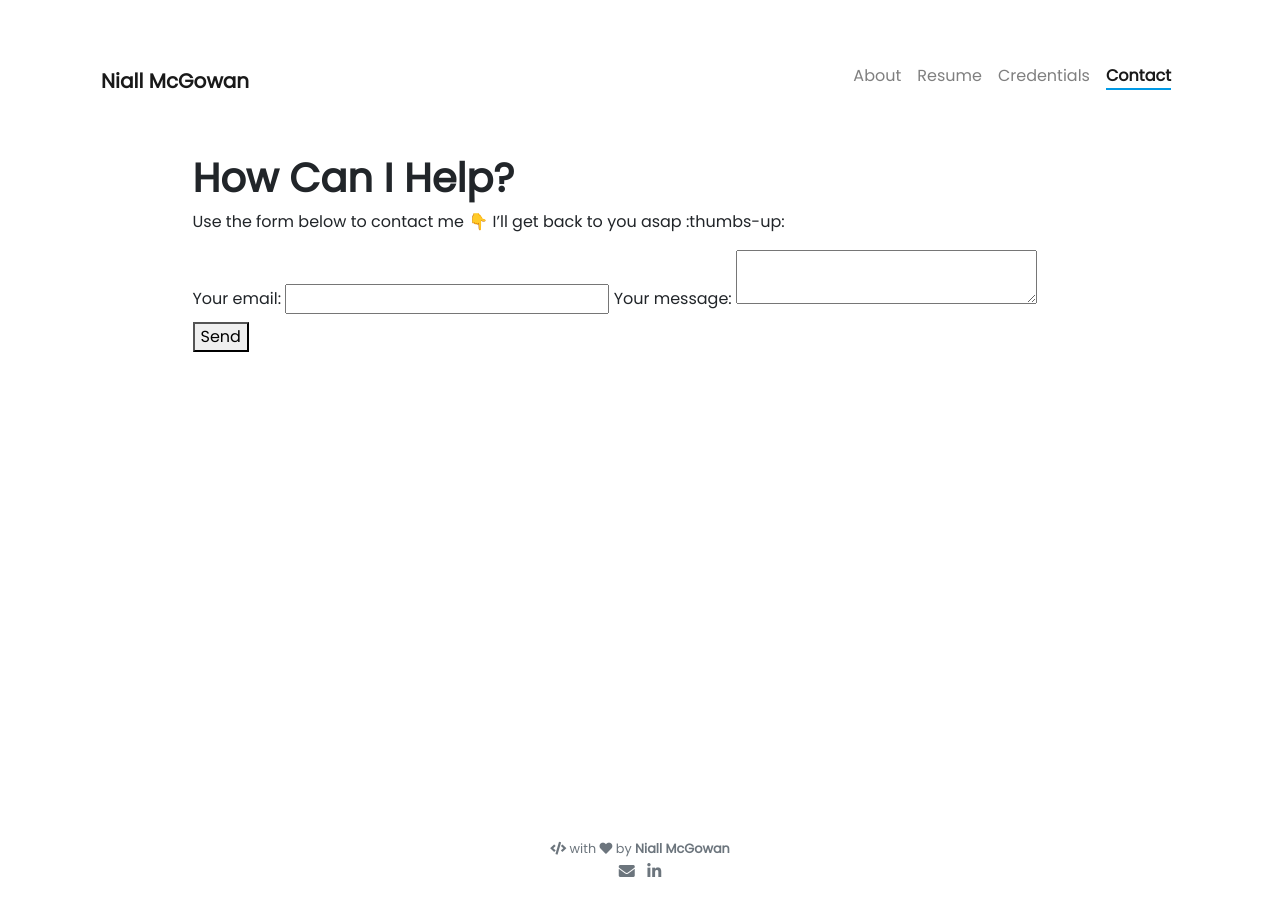
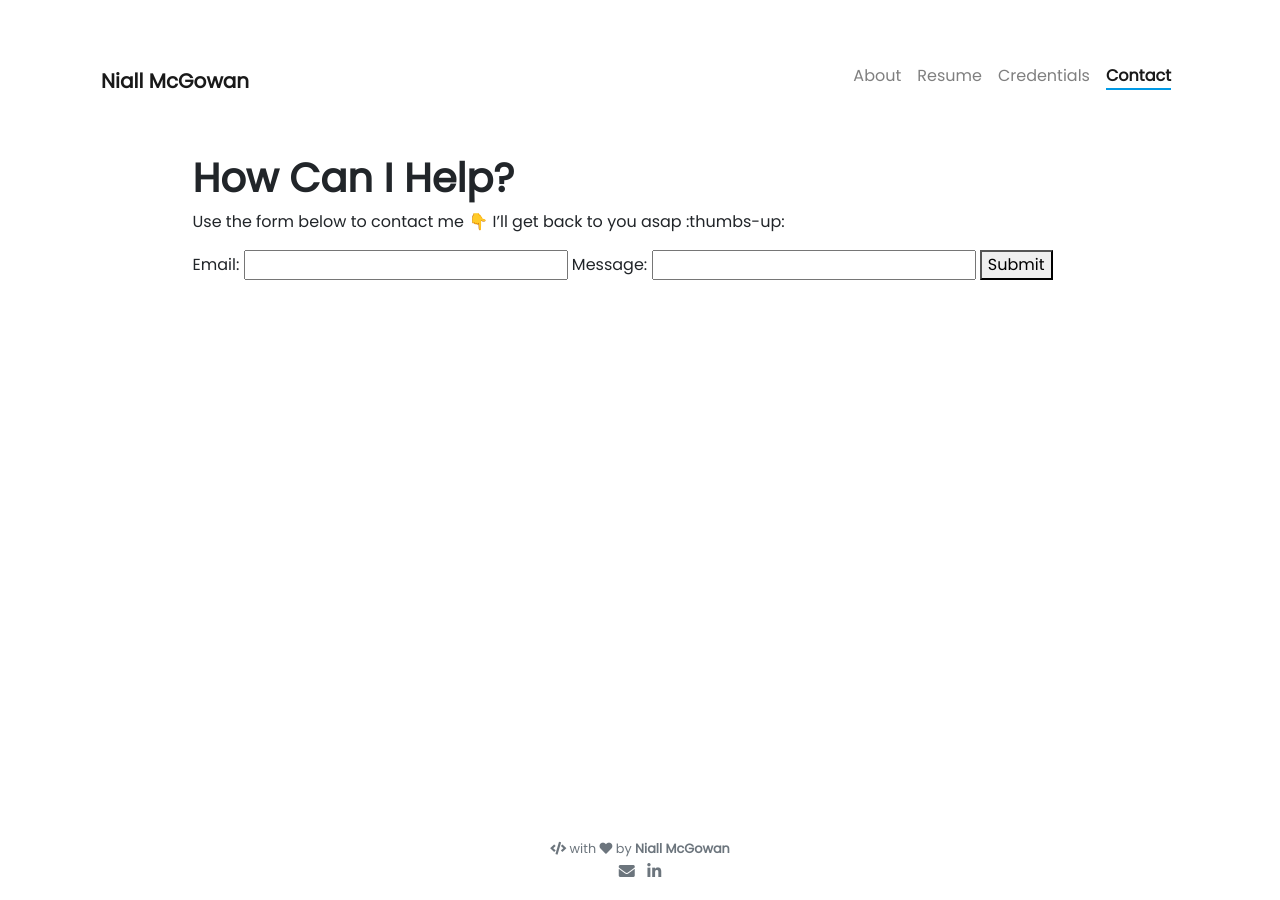
Before and after one commit to niall-mcgowan/niall-mcgowan.github.io, a Jekyll site: the page built from pages/contact.md, in a window 1280 px wide. Built offline with Jekyll 4.4.1, drawn with Linux system fonts in a browser that asks for light colours; nearby versions of some CDN libraries; emoji names are drawn with the system emoji font; part of the change alters nothing that is shown.

Commit message:
Update contact.md

```diff
--- a/pages/contact.md
+++ b/pages/contact.md
@@ -12,20 +12,64 @@ weight: 4
 
 Use the form below to contact me :point_down: I'll get back to you asap :thumbs-up:
 
-<form
+<form id="my-form"
   action="https://formspree.io/xgeykwww"
   method="POST"
 >
-  <label>
-    Your email:
-    <input type="text" name="_replyto">
-  </label>
-  <label>
-    Your message:
-    <textarea name="message"></textarea>
-  </label>
+  <label>Email:</label>
+  <input type="email" name="email" />
+  <label>Message:</label>
+  <input type="text" name="message" />
+  <button id="my-form-button">Submit</button>
+  <p id="my-form-status"></p>
+</form>
 
-  <!-- your other form fields go here -->
+<!-- Place this script at the end of the body tag -->
 
-  <button type="submit">Send</button>
-</form>
+<script>
+  window.addEventListener("DOMContentLoaded", function() {
+
+    // get the form elements defined in your form HTML above
+
+    var form = document.getElementById("my-form");
+    var button = document.getElementById("my-form-button");
+    var status = document.getElementById("my-form-status");
+
+    // Success and Error functions for after the form is submitted
+
+    function success() {
+      form.reset();
+      button.style = "display: none ";
+      status.innerHTML = "Thanks!";
+    }
+
+    function error() {
+      status.innerHTML = "Oops! There was a problem.";
+    }
+
+    // handle the form submission event
+
+    form.addEventListener("submit", function(ev) {
+      ev.preventDefault();
+      var data = new FormData(form);
+      ajax(form.method, form.action, data, success, error);
+    });
+  });
+
+  // helper function for sending an AJAX request
+
+  function ajax(method, url, data, success, error) {
+    var xhr = new XMLHttpRequest();
+    xhr.open(method, url);
+    xhr.setRequestHeader("Accept", "application/json");
+    xhr.onreadystatechange = function() {
+      if (xhr.readyState !== XMLHttpRequest.DONE) return;
+      if (xhr.status === 200) {
+        success(xhr.response, xhr.responseType);
+      } else {
+        error(xhr.status, xhr.response, xhr.responseType);
+      }
+    };
+    xhr.send(data);
+  }
+</script>
```
